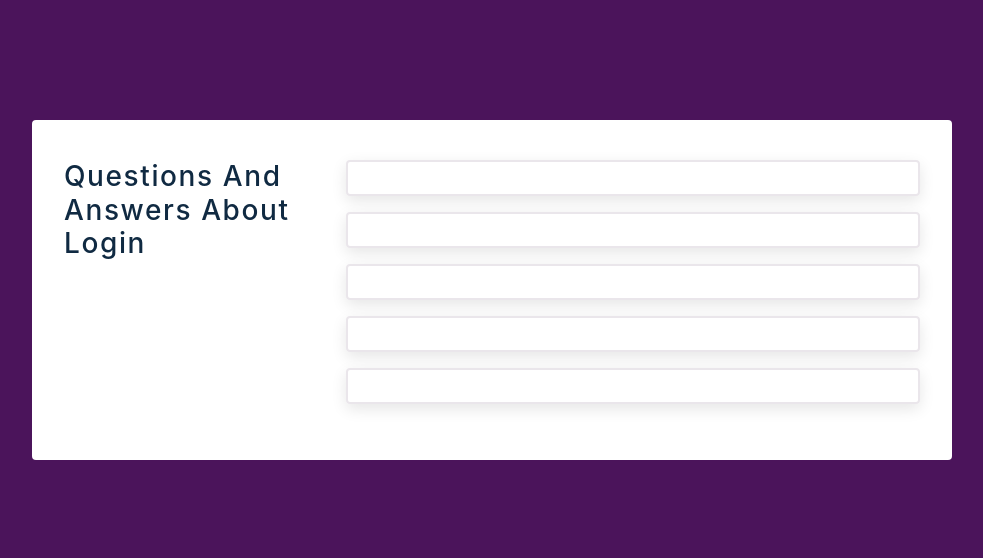
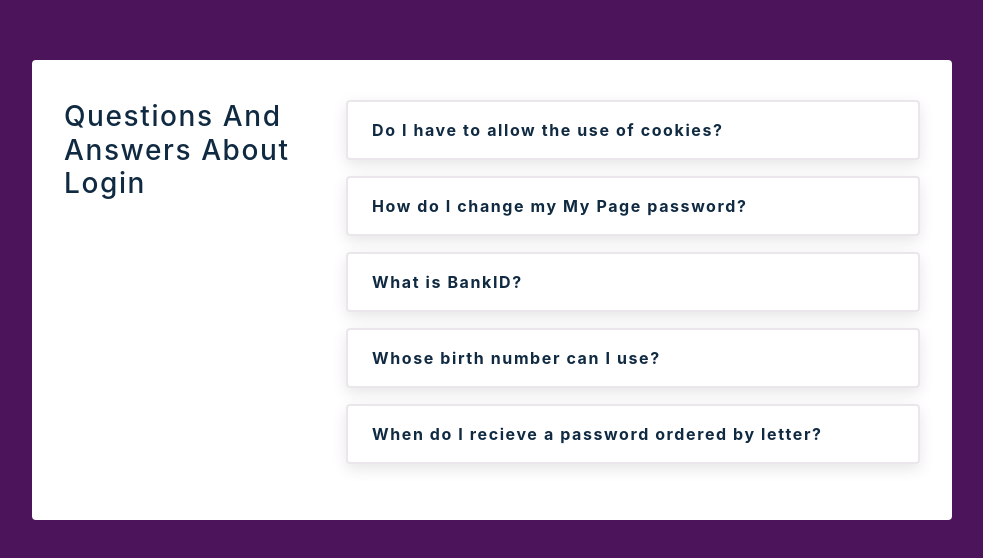
Before and after one commit to Shanto96/React_Accordion, a React (Create React App) app: page / in a window 1280 px wide. Shown: the part 110-668 px from the top of the page, without its empty margins (148-1131 px from the left). Built offline with nearby package versions, Linux system fonts and the light colour scheme.

Commit message:
now solved

```diff
--- a/src/Question.js
+++ b/src/Question.js
@@ -5,6 +5,7 @@ const Question = ({title,info}) => {
   const [showAnswer,setShowAnswer] = useState(false);
   return (  <article className="question">
     <header>
+      <h4>{title}</h4>
 
     </header>
    { showAnswer &&  <p>{info}</p>}
```
